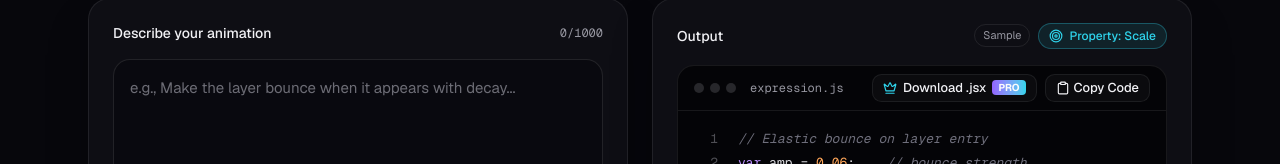
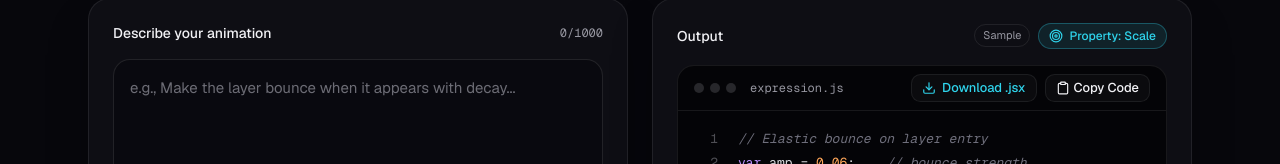
Before and after one commit to eablezov2006-hub/scriptflow-web, a Next.js app in the folder ae-script-flow-interface-design/: page / in a window 1280 px wide. Shown: the part 441-605 px from the top of the page. Built offline with nearby package versions, Linux system fonts and the light colour scheme.

Commit message:
Update code-block.tsx

```diff
--- a/ae-script-flow-interface-design/components/code-block.tsx
+++ b/ae-script-flow-interface-design/components/code-block.tsx
@@ -1,7 +1,7 @@
 'use client'
 
 import { useEffect, useRef, useState } from 'react'
-import { Check, Clipboard, Crown, Download } from 'lucide-react'
+import { Check, Clipboard, Download } from 'lucide-react'
 import { Button } from '@/components/ui/button'
 import { cn } from '@/lib/utils'
 
@@ -64,13 +64,11 @@ export function CodeBlock({
   code,
   className,
   disabled,
-  isPro,
   onDownloadJsx,
 }: {
   code: string
   className?: string
   disabled?: boolean
-  isPro?: boolean
   onDownloadJsx?: () => void
 }) {
   const [copied, setCopied] = useState(false)
@@ -99,10 +97,8 @@ export function CodeBlock({
   function handleJsxClick() {
     if (!onDownloadJsx) return
     onDownloadJsx()
-    if (isPro) {
-      setDownloaded(true)
-      setTimeout(() => setDownloaded(false), 2000)
-    }
+    setDownloaded(true)
+    setTimeout(() => setDownloaded(false), 2000)
   }
 
   return (
@@ -122,26 +118,14 @@ export function CodeBlock({
               size="sm"
               onClick={handleJsxClick}
               disabled={disabled || !code}
-              className={cn(
-                'gap-1.5 transition-colors',
-                isPro
-                  ? 'border-cyan/40 bg-cyan/10 text-cyan hover:bg-cyan/20'
-                  : 'border-primary/40 bg-primary/10 text-foreground hover:bg-primary/20'
-              )}
+              className="gap-1.5 border-cyan/40 bg-cyan/10 text-cyan transition-colors hover:bg-cyan/20"
             >
               {downloaded ? (
                 <Check className="size-3.5" aria-hidden="true" />
-              ) : isPro ? (
+              ) : (
                 <Download className="size-3.5" aria-hidden="true" />
-              ) : (
-                <Crown className="size-3.5 text-cyan" aria-hidden="true" />
               )}
               <span>{downloaded ? 'Saved .jsx!' : 'Download .jsx'}</span>
-              {!isPro && (
-                <span className="rounded bg-gradient-to-r from-primary to-cyan px-1.5 py-0.2 text-[10px] font-bold text-primary-foreground">
-                  PRO
-                </span>
-              )}
             </Button>
           )}
           <Button
```
